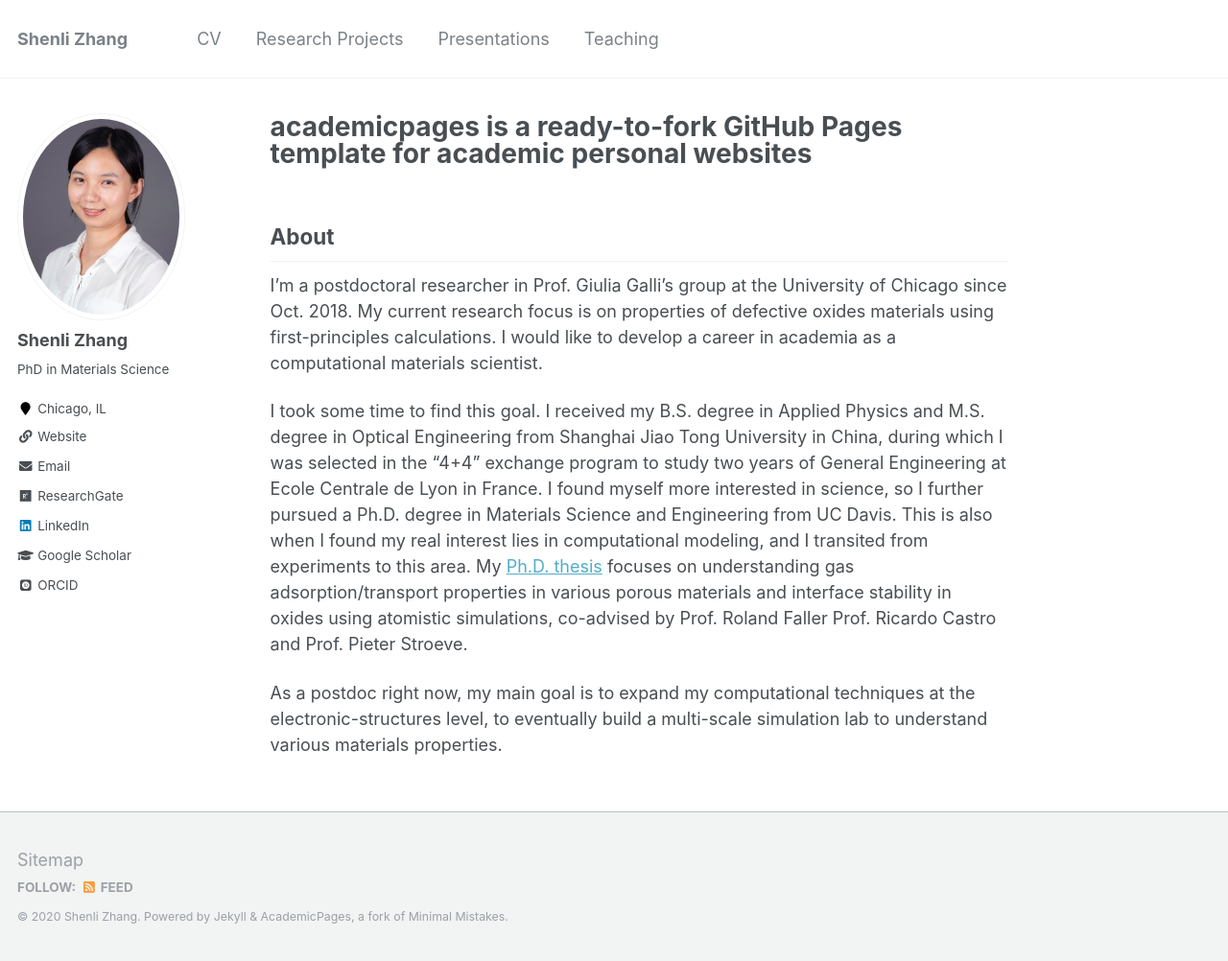
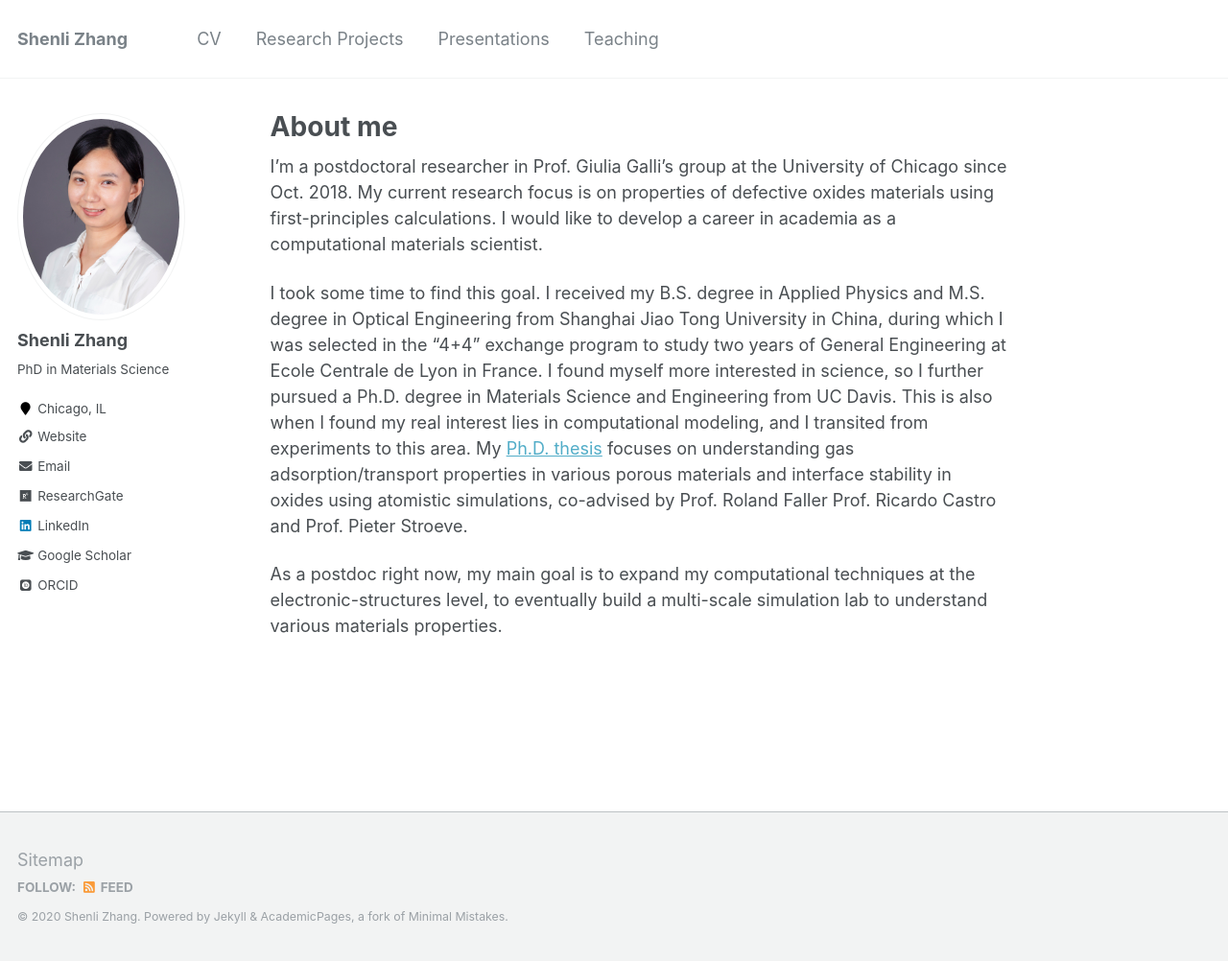
Before and after one commit to shenlizhang/shenlizhang.github.io, a Jekyll site: the page built from _pages/about.md, in a window 1280 px wide and 1002 px high. Shown: the whole window at 96% size. Built offline with Jekyll 4.4.1, drawn with Linux system fonts in a browser that asks for light colours; some web fonts are replaced.

Commit message:
Update about.md

```diff
--- a/_pages/about.md
+++ b/_pages/about.md
@@ -1,6 +1,6 @@
 ---
 permalink: /
-title: "academicpages is a ready-to-fork GitHub Pages template for academic personal websites"
+title: "About me"
 excerpt: "About me"
 author_profile: true
 redirect_from:
```
Also changed, not shown: other parts of _pages/about.md (+0 -2 lines).
